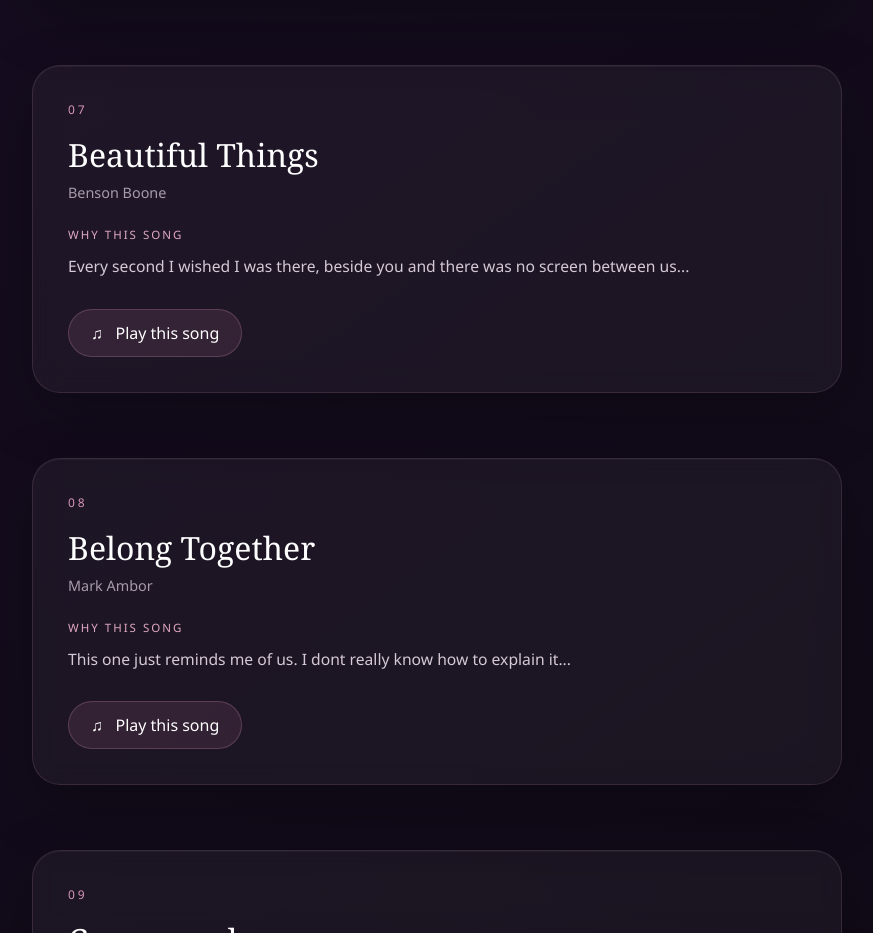
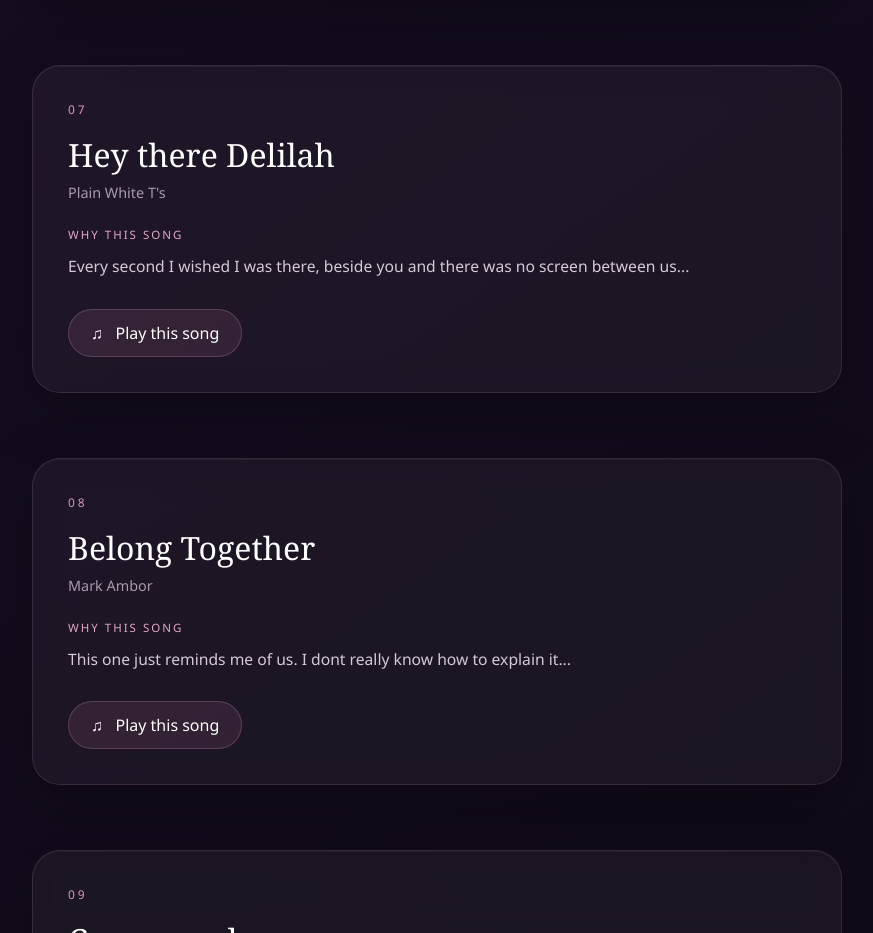
Before and after one commit to Dikotheboy4533/AllAlong, a plain HTML site: page index.html in a window 1280 px wide. Shown: the part 3526-4459 px from the top of the page, without its empty margins (203-1076 px from the left). Drawn offline with Linux system fonts and the light colour scheme.

Commit message:
Update index.html

```diff
--- a/index.html
+++ b/index.html
@@ -591,9 +591,9 @@ const songs = [
     },
 
     {
-        title: "Beautiful Things",
-        artist: "Benson Boone",
-        link: "https://open.spotify.com/track/6tNQ70jh4OwmPGpYy6R2o9",
+        title: "Hey there Delilah",
+        artist: "Plain White T's",
+        link: "https://open.spotify.com/track/4RCWB3V8V0dignt99LZ8vH",
         reason:
         "Every second I wished I was there, beside you and there was no screen between us..."
     },
```
